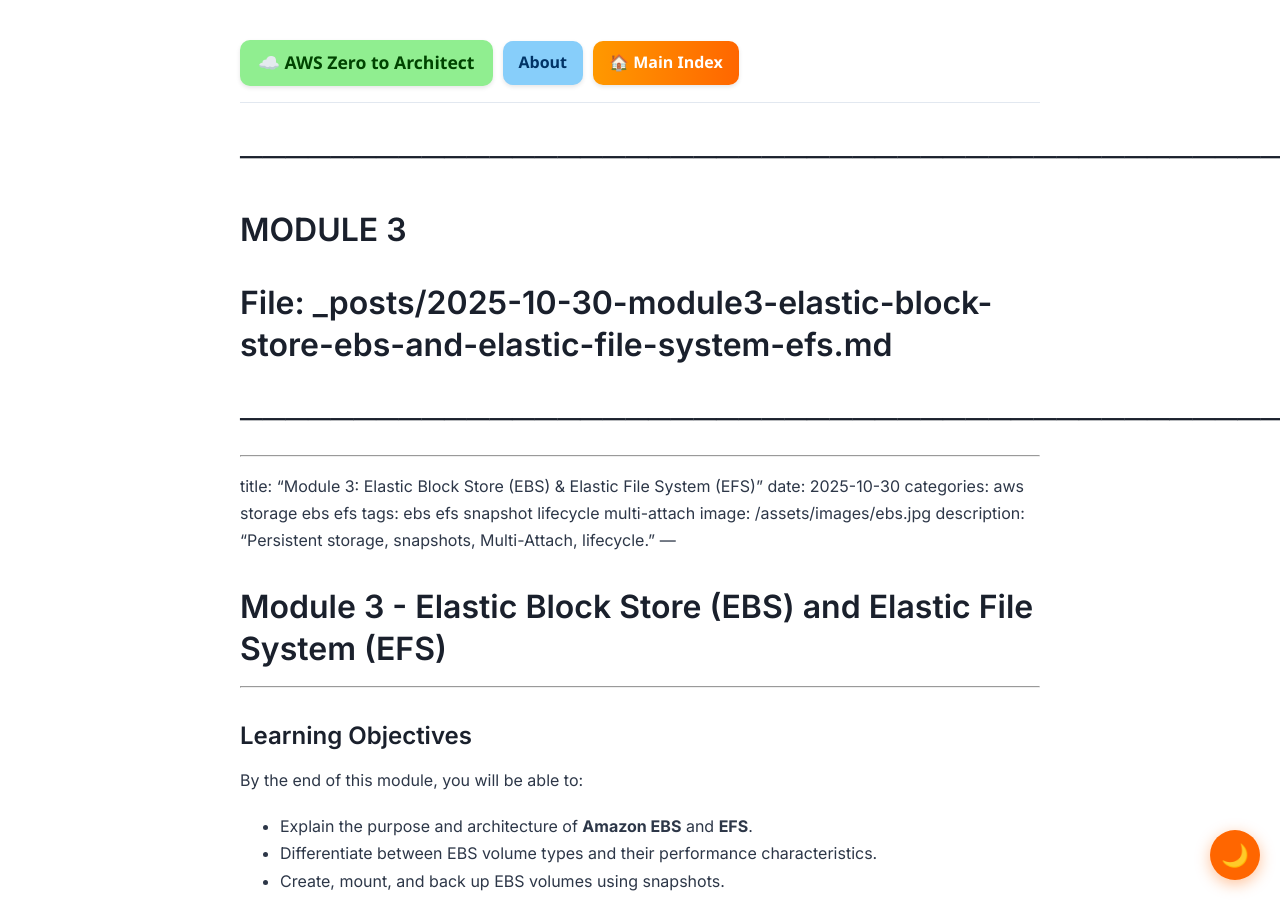
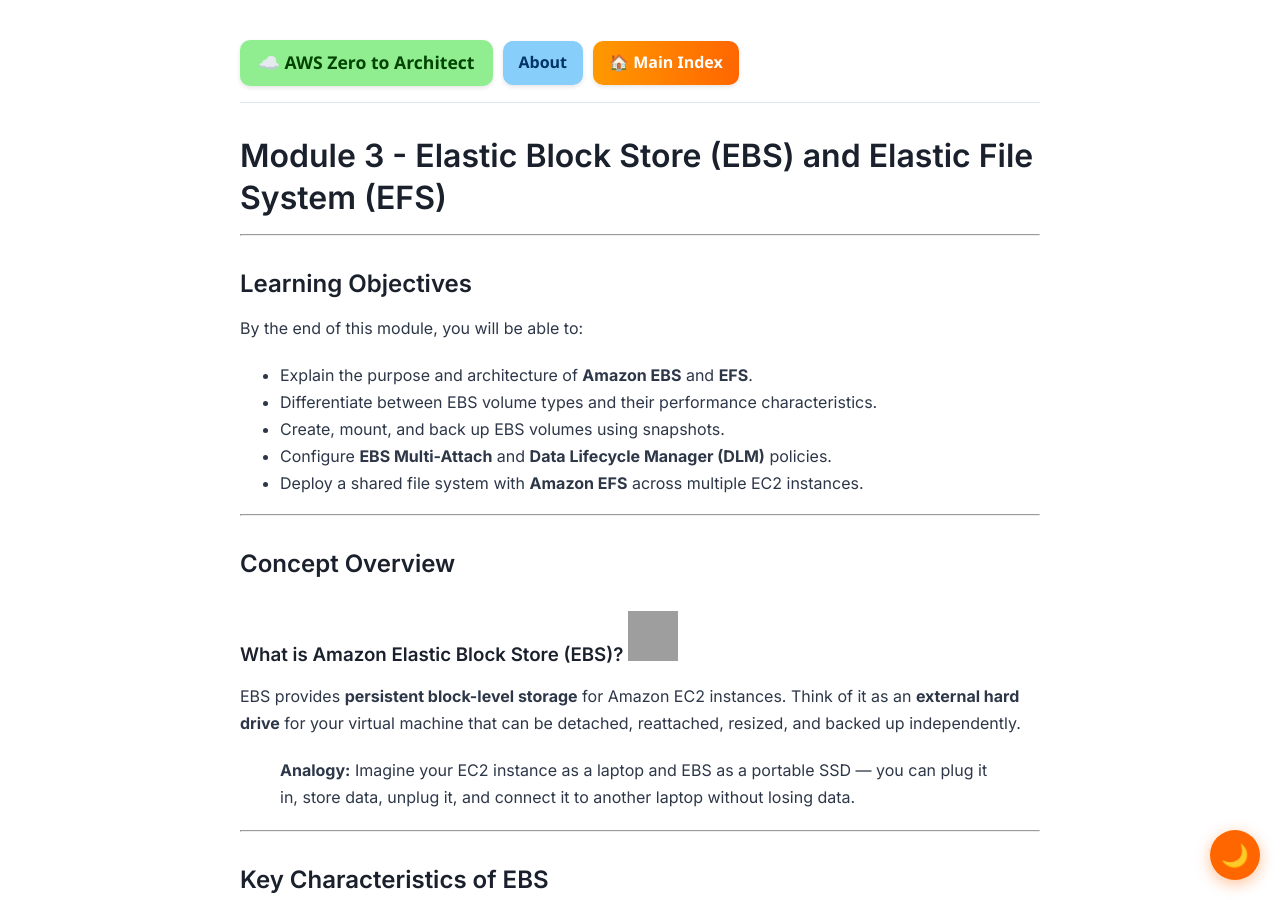
Before and after one commit to asiandevs/aws-zero-to-architect-blog, a Jekyll site: the page built from _posts/2025-10-30-module3-elastic-block-store-ebs-and-elastic-file-system-efs.md, in a window 1280 px wide and 900 px high. Built offline with Jekyll 4.4.1, drawn with Linux system fonts in a browser that asks for light colours; part of the change alters nothing that is shown; grey boxes are pictures that could not be loaded.

Commit message:
Update 2025-10-30-module3-elastic-block-store-ebs-and-elastic-file-system-efs.md

```diff
--- a/_posts/2025-10-30-module3-elastic-block-store-ebs-and-elastic-file-system-efs.md
+++ b/_posts/2025-10-30-module3-elastic-block-store-ebs-and-elastic-file-system-efs.md
@@ -1,7 +1,3 @@
-# ──────────────────────────────────────────────────────────────
-# MODULE 3
-# File: _posts/2025-10-30-module3-elastic-block-store-ebs-and-elastic-file-system-efs.md
-# ──────────────────────────────────────────────────────────────
 ---
 title: "Module 3: Elastic Block Store (EBS) & Elastic File System (EFS)"
 date: 2025-10-30
@@ -9,6 +5,14 @@ categories: aws storage ebs efs
 tags: ebs efs snapshot lifecycle multi-attach
 image: /assets/images/ebs.jpg
 description: "Persistent storage, snapshots, Multi-Attach, lifecycle."
+
+# Manual Navigation (Working Links!)
+prev:
+  title: "Module 2: Getting Started with AWS & EC2"
+  url: "/2025/10/29/module2-getting-started-with-aws-and-ec2.html"
+next:
+  title: "Module 4: Amazon S3: Simple Storage Service"
+  url: "/2025/10/30/module4-amazon-s3-simple-storage-service.html"
 ---
 
 #  Module 3 - Elastic Block Store (EBS) and Elastic File System (EFS)
```
